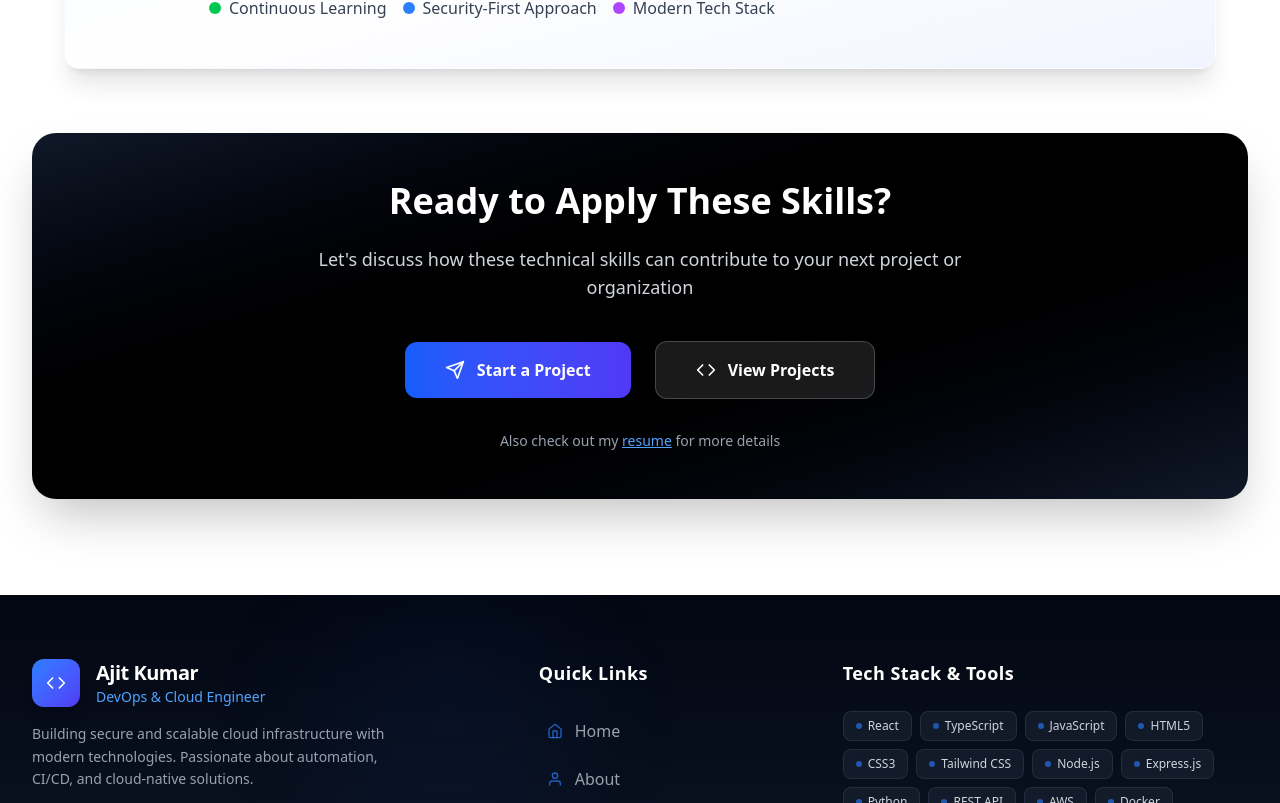
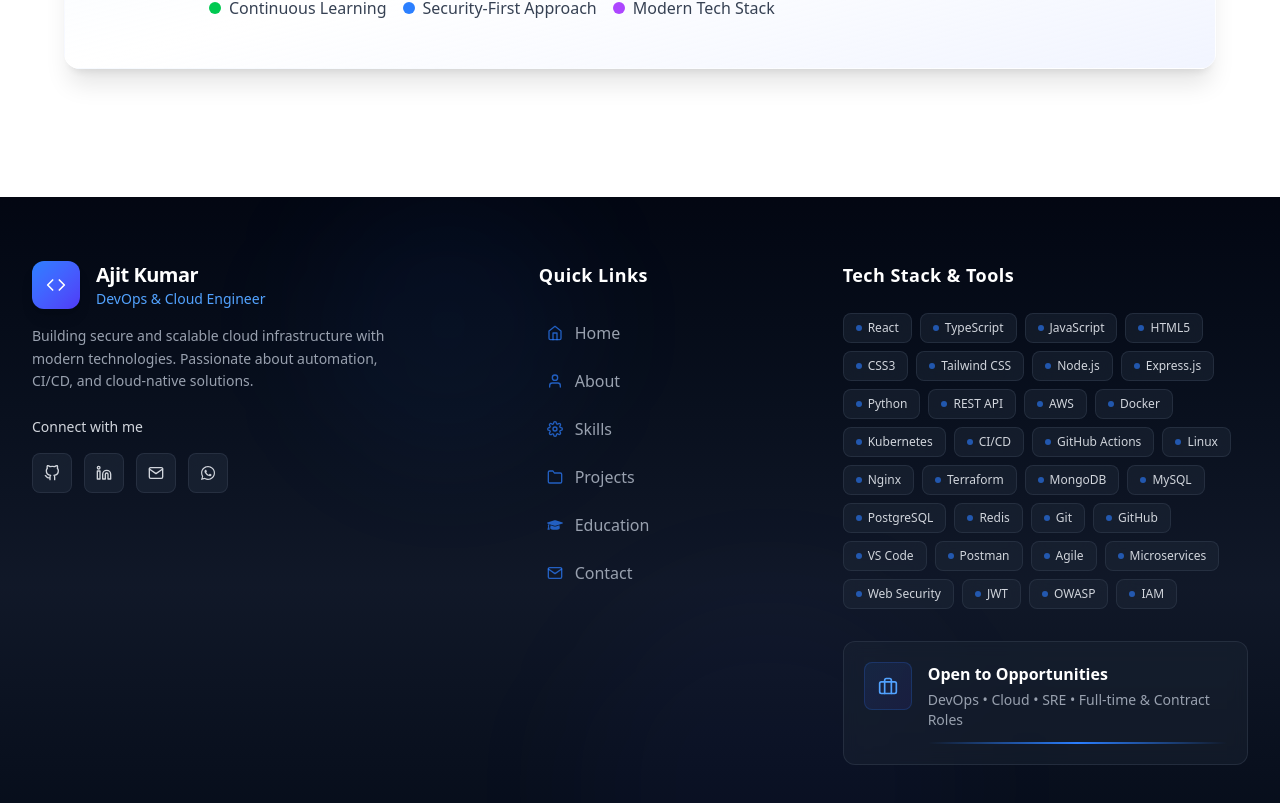
Before and after one commit to ajitdev01/ajitdev.com, a React (Vite) app: page /skills in a window 1280 px wide. Shown: the part 2837-3640 px from the top of the page. Built offline with nearby package versions, Linux system fonts and the light colour scheme.

Commit message:
go to web dev

```diff
--- a/src/Pages/Education.jsx
+++ b/src/Pages/Education.jsx
@@ -820,7 +820,6 @@ const Education = () => {
                     variants={itemVariants}
                     whileHover={{ scale: 1.05 }}
                     whileTap={{ scale: 0.95 }}
-                    href="/contact"
                     className="inline-flex items-center justify-center gap-3 px-10 py-4 bg-gradient-to-r from-blue-600 to-indigo-600 text-white rounded-xl font-semibold hover:from-blue-700 hover:to-indigo-700 transition-all duration-300 shadow-xl hover:shadow-2xl min-w-[220px]"
                   >
                     <FiSend className="text-xl" />
@@ -830,7 +829,6 @@ const Education = () => {
                     variants={itemVariants}
                     whileHover={{ scale: 1.05 }}
                     whileTap={{ scale: 0.95 }}
-                    href="/projects"
                     className="inline-flex items-center justify-center gap-3 px-10 py-4 bg-white/10 backdrop-blur-lg text-white rounded-xl font-semibold hover:bg-white/20 transition-all duration-300 border border-white/20 hover:border-white/30 min-w-[220px]"
                   >
                     <FiCode className="text-xl" />
--- a/src/Pages/Projects.jsx
+++ b/src/Pages/Projects.jsx
@@ -766,52 +766,7 @@ const Projects = () => {
             </div>
           </motion.section>
 
-          {/* CTA Section */}
-          <motion.section
-            variants={containerVariants}
-            initial="hidden"
-            animate="visible"
-          >
-            <div className="text-center bg-white/90 backdrop-blur-sm rounded-3xl p-12 border border-gray-200/50 shadow-xl">
-              <h3 className="text-3xl font-bold text-gray-900 mb-4">
-                Want to See More?
-              </h3>
-              <p className="text-gray-600 text-lg mb-10 max-w-2xl mx-auto">
-                Explore detailed project documentation, code samples, and ongoing development work on GitHub
-              </p>
-              <div className="flex flex-col sm:flex-row gap-6 justify-center items-center">
-                <motion.a
-                  variants={itemVariants}
-                  whileHover={{ scale: 1.05 }}
-                  whileTap={{ scale: 0.95 }}
-                  href="https://github.com/ajitdev01"
-                  target="_blank"
-                  rel="noopener noreferrer"
-                  className="inline-flex items-center justify-center gap-3 px-10 py-4 bg-gradient-to-r from-gray-900 to-black text-white rounded-xl font-semibold hover:from-black hover:to-gray-900 transition-all duration-300 shadow-xl hover:shadow-2xl min-w-[220px]"
-                >
-                  <FiGithub className="text-xl" />
-                  Explore GitHub
-                </motion.a>
-                <motion.a
-                  variants={itemVariants}
-                  whileHover={{ scale: 1.05 }}
-                  whileTap={{ scale: 0.95 }}
-                  href="/contact"
-                  className="inline-flex items-center justify-center gap-3 px-10 py-4 bg-gradient-to-r from-blue-50 to-indigo-50 text-blue-700 rounded-xl font-semibold hover:from-blue-100 hover:to-indigo-100 transition-all duration-300 border border-blue-200 hover:border-blue-300 min-w-[220px]"
-                >
-                  <FiSend className="text-xl" />
-                  Discuss Project
-                </motion.a>
-              </div>
-              <p className="text-gray-500 text-sm mt-8">
-                Also check out my{" "}
-                <a href="/resume.pdf" className="text-blue-600 hover:text-blue-700 font-semibold underline">
-                  resume
-                </a>{" "}
-                for more project details and technical specifications
-              </p>
-            </div>
-          </motion.section>
+
         </div>
       </main>
 
--- a/src/Pages/Skills.jsx
+++ b/src/Pages/Skills.jsx
@@ -755,53 +755,6 @@ const Skills = () => {
               </div>
             </div>
           </motion.div>
-
-          {/* CTA Section */}
-          <motion.div
-            variants={containerVariants}
-            initial="hidden"
-            animate="visible"
-            className="mb-8"
-          >
-            <div className="relative overflow-hidden rounded-3xl bg-gradient-to-br from-gray-900 via-black to-gray-900 text-white p-12 shadow-2xl">
-              {/* Background effects */}
-              <div className="absolute inset-0 bg-[radial-gradient(ellipse_at_center,_var(--tw-gradient-stops))] from-blue-500/10 via-transparent to-purple-500/10"></div>
-
-              <div className="relative text-center">
-                <h3 className="text-3xl lg:text-4xl font-bold mb-6">
-                  Ready to Apply These Skills?
-                </h3>
-                <p className="text-gray-300 text-lg mb-10 max-w-2xl mx-auto">
-                  Let's discuss how these technical skills can contribute to your next project or organization
-                </p>
-                <div className="flex flex-col sm:flex-row gap-6 justify-center items-center">
-                  <motion.a
-                    variants={itemVariants}
-                    whileHover={{ scale: 1.05 }}
-                    whileTap={{ scale: 0.95 }}
-                    href="/contact"
-                    className="inline-flex items-center justify-center gap-3 px-10 py-4 bg-gradient-to-r from-blue-600 to-indigo-600 text-white rounded-xl font-semibold hover:from-blue-700 hover:to-indigo-700 transition-all duration-300 shadow-xl hover:shadow-2xl min-w-[200px]"
-                  >
-                    <FiSend className="text-xl" />
-                    Start a Project
-                  </motion.a>
-                  <motion.a
-                    variants={itemVariants}
-                    whileHover={{ scale: 1.05 }}
-                    whileTap={{ scale: 0.95 }}
-                    href="/projects"
-                    className="inline-flex items-center justify-center gap-3 px-10 py-4 bg-white/10 backdrop-blur-lg text-white rounded-xl font-semibold hover:bg-white/20 transition-all duration-300 border border-white/20 hover:border-white/30 min-w-[200px]"
-                  >
-                    <FiCode className="text-xl" />
-                    View Projects
-                  </motion.a>
-                </div>
-                <p className="text-gray-400 text-sm mt-8">
-                  Also check out my <a href="/resume.pdf" className="text-blue-400 hover:text-blue-300 underline">resume</a> for more details
-                </p>
-              </div>
-            </div>
-          </motion.div>
         </div>
       </main>
 
```
